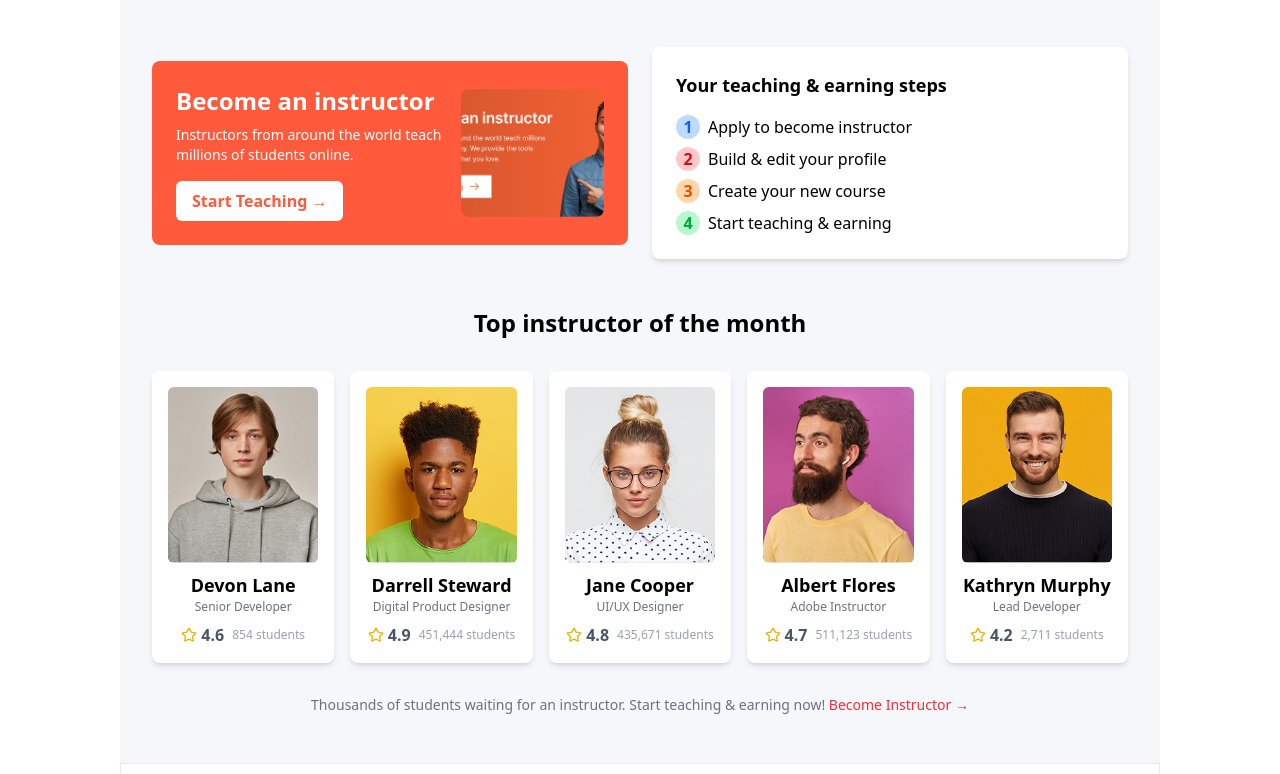
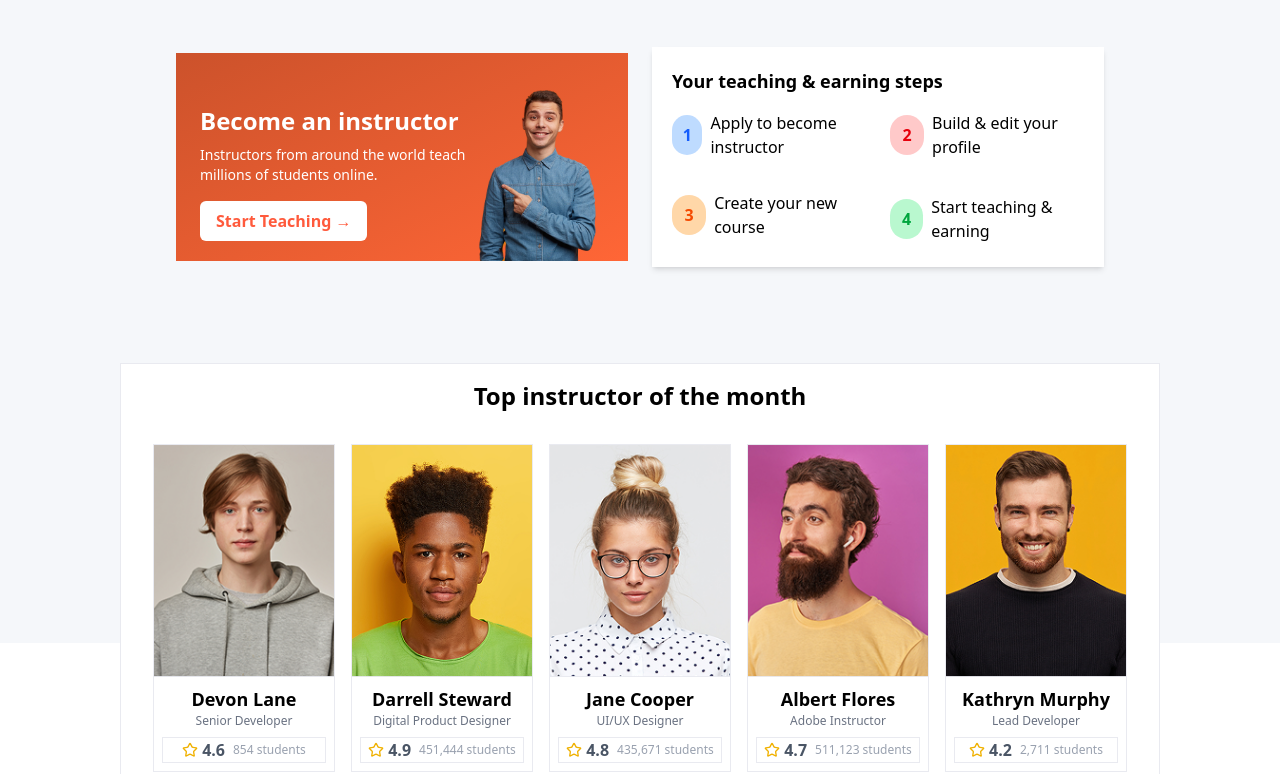
Before and after one commit to mahesh-pagrut/tuter-landing-page, a React (Vite) app: page / in a window 1280 px wide. Shown: the part 2246-3020 px from the top of the page. Built offline with nearby package versions, Linux system fonts and the light colour scheme.

Commit message:
new components

```diff
--- a/src/components/homepage/BecomeInstructor.jsx
+++ b/src/components/homepage/BecomeInstructor.jsx
@@ -1,5 +1,5 @@
 import React from "react";
-import instructor from "/assets/instructore.png";
+import instructor from "/assets/instructor.png";
 import devon from "/assets/instructors/devon.png";
 import darrell from "/assets/instructors/darrell.png";
 import jane from "/assets/instructors/jane.png";
@@ -21,47 +21,24 @@ const BecomeInstructor = () => {
       <div className="max-w-7xl mx-auto">
         {/* Instructor Banner */}
         <div className="grid grid-cols-1 md:grid-cols-2 gap-6 items-center mb-12">
-          <div className="bg-[#FF5A3C] p-6 rounded-lg flex items-center">
+          <div className="bg-gradient-to-br from-[#CC522B] to-[#FF6636] pt-8 px-6 flex items-center">
             <div className="w-2/3 text-white">
               <h2 className="text-2xl font-bold mb-2">Become an instructor</h2>
               <p className="text-sm">Instructors from around the world teach millions of students online.</p>
               <button className="mt-4 px-4 py-2 bg-white text-[#FF5A3C] font-semibold rounded-md">Start Teaching →</button>
             </div>
-            <img src={instructor} alt="Instructor" className="w-1/3 h-32 object-cover rounded-lg" />
+            <img src={instructor} alt="Instructor" className="w-1/3 h-44 object-cover rounded-lg" />
           </div>
-          <div className="bg-white p-6 rounded-lg shadow-md">
+          <div className="bg-white p-5 shadow-md ">
             <h2 className="text-lg font-semibold mb-4">Your teaching & earning steps</h2>
-            <ul className="space-y-2">
-              <li className="flex items-center"><span className="w-6 h-6 flex items-center justify-center bg-blue-200 text-blue-600 font-bold rounded-full">1</span><span className="ml-2">Apply to become instructor</span></li>
-              <li className="flex items-center"><span className="w-6 h-6 flex items-center justify-center bg-red-200 text-red-600 font-bold rounded-full">2</span><span className="ml-2">Build & edit your profile</span></li>
-              <li className="flex items-center"><span className="w-6 h-6 flex items-center justify-center bg-orange-200 text-orange-600 font-bold rounded-full">3</span><span className="ml-2">Create your new course</span></li>
-              <li className="flex items-center"><span className="w-6 h-6 flex items-center justify-center bg-green-200 text-green-600 font-bold rounded-full">4</span><span className="ml-2">Start teaching & earning</span></li>
+            <ul className="space-y-2 grid grid-cols-1 md:grid-cols-2 gap-6 items-center">
+              <li className="flex items-center"><span className="w-10 h-10 flex items-center justify-center bg-blue-200 text-blue-600 font-bold rounded-full">1</span><span className="ml-2">Apply to become instructor</span></li>
+              <li className="flex items-center"><span className="w-10 h-10  flex items-center justify-center bg-red-200 text-red-600 font-bold rounded-full">2</span><span className="ml-2">Build & edit your profile</span></li>
+              <li className="flex items-center"><span className="w-10 h-10  flex items-center justify-center bg-orange-200 text-orange-600 font-bold rounded-full">3</span><span className="ml-2">Create your new course</span></li>
+              <li className="flex items-center"><span className="w-10 h-10  flex items-center justify-center bg-green-200 text-green-600 font-bold rounded-full">4</span><span className="ml-2">Start teaching & earning</span></li>
             </ul>
           </div>
         </div>
-
-        {/* Top Instructors */}
-        <h2 className="text-2xl font-bold text-center mb-8">Top instructor of the month</h2>
-        <div className="grid grid-cols-1 sm:grid-cols-2 md:grid-cols-3 lg:grid-cols-5 gap-4">
-          {instructors.map((instructor) => (
-            <div key={instructor.id} className="bg-white overflow-hidden text-center p-4 rounded-lg shadow-md">
-              <img src={instructor.image} alt={instructor.name} className="w-full h-44 object-cover rounded-md" />
-              <h3 className="text-lg font-semibold mt-2">{instructor.name}</h3>
-              <p className="text-gray-500 text-xs">{instructor.title}</p>
-              <div className="flex justify-center items-center text-gray-600 mt-2">
-                <Star className="w-4 h-4 text-yellow-500" />
-                <span className="ml-1 font-semibold">{instructor.rating}</span>
-                <span className="text-gray-400 text-xs ml-2">{instructor.students}</span>
-              </div>
-            </div>
-          ))}
-        </div>
-
-        {/* Footer */}
-        <p className="text-gray-500 text-sm text-center mt-8">
-          Thousands of students waiting for an instructor. Start teaching & earning now!{' '}
-          <span className="text-red-500 font-medium cursor-pointer">Become Instructor →</span>
-        </p>
       </div>
     </section>
   );
--- a/src/components/homepage/TopInstructors.jsx
+++ b/src/components/homepage/TopInstructors.jsx
@@ -54,7 +54,6 @@ const instructors = [
 const TopInstructors = () => {
   return (
     <section className="bg-[#FFFFFF] border border-[#E9EAF0] px-8 py-4">
-    <div className="bg-[#FFFFFF] border border-[#E9EAF0] px-8 py-4">
 
       <div className="max-w-7xl mx-auto text-center">
         <h2 className="text-2xl font-bold mb-8">Top instructor of the month</h2>
@@ -63,7 +62,7 @@ const TopInstructors = () => {
         <div className="grid grid-cols-1 sm:grid-cols-2 md:grid-cols-3 lg:grid-cols-5 gap-4 ">
           {instructors.map((instructor) => (
             <div key={instructor.id} className="bg-white overflow-hidden text-center border border-[#E9EAF0]">
-              <img src={instructor.image} alt={instructor.name} className="w-full h-44 object-cover" />
+              <img src={instructor.image} alt={instructor.name} className="w-full h-58 object-cover" />
               <div className="p-2">
                 <h3 className="text-lg font-semibold">{instructor.name}</h3>
                 <p className="text-gray-500 text-xs">{instructor.title}</p>
@@ -83,7 +82,6 @@ const TopInstructors = () => {
           <span className="text-red-500 font-medium cursor-pointer">Become Instructor →</span>
         </p>
       </div>
-          </div>
     </section>
   );
 };
--- a/src/pages/Home.jsx
+++ b/src/pages/Home.jsx
@@ -49,11 +49,11 @@ export default function Home() {
         <FeaturedCourses />
       </div>
 
-      <div className="px-30">
+      <div className="px-36 bg-[#F5F7FA] pb-70 relative">
         <BecomeInstructor/>
       </div>
 
-      <div className="px-30">
+      <div className="px-30 -mt-70 relative">
         <TopInstructors/>
       </div>
 
```
Also changed, not shown: public/assets/instructor.png (added), public/assets/instructore.png (deleted).
